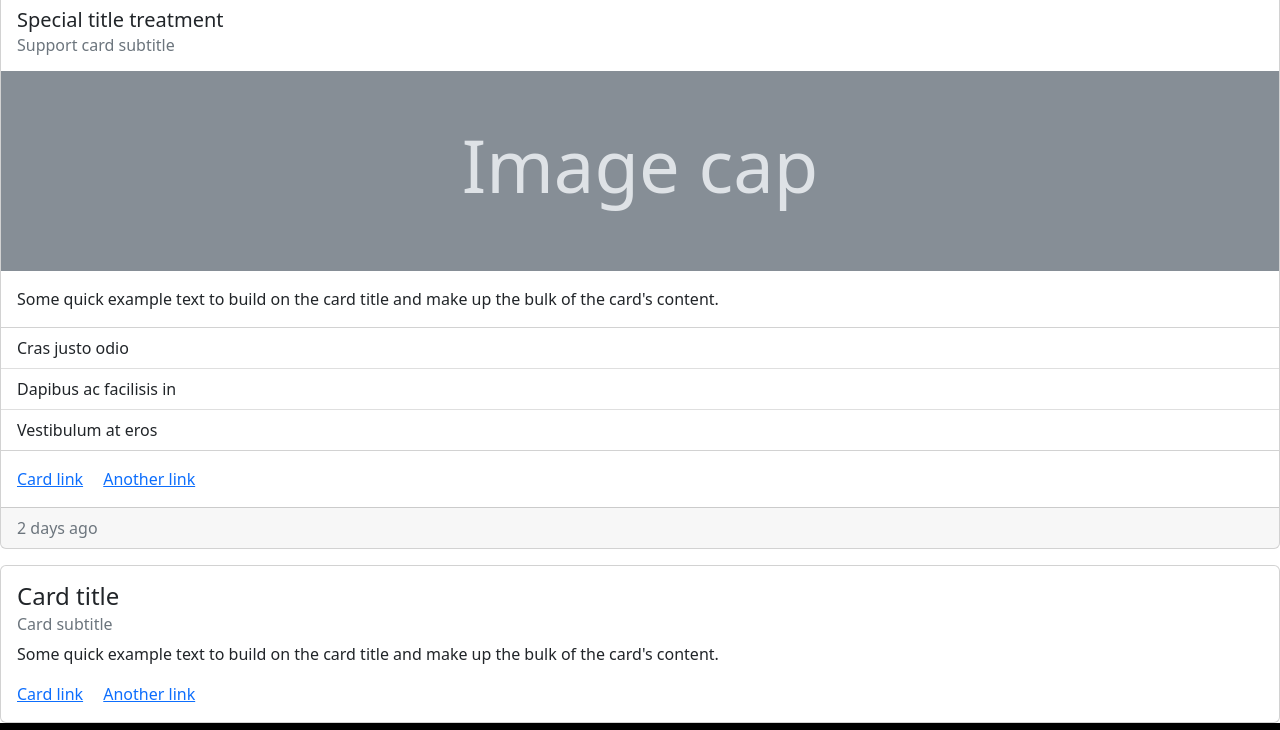
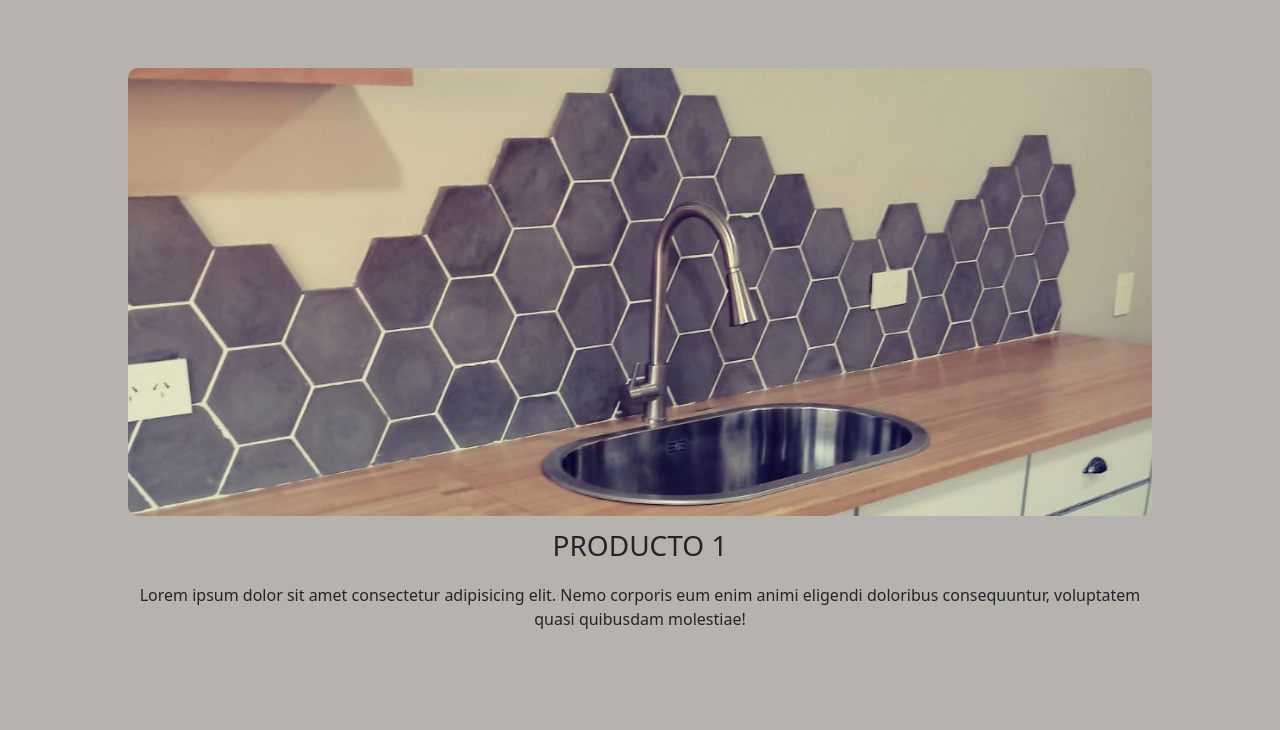
Before and after one commit to nahueldotto/dotto-revestimientos, a plain HTML site: page productos.html in a window 1280 px wide. Shown: the part 116-846 px from the top of the page. Drawn offline with nearby package versions, Linux system fonts and the light colour scheme.

Commit message:
agregue fotos y textos

```diff
--- a/css/style.css
+++ b/css/style.css
@@ -246,6 +246,36 @@
     color: #999;
 }
 
+/* seccion PRODUCTOS */
+
+.grillaProductos {
+    display: flex;
+    flex-direction: column;
+    width: 100%;
+    background-color: #5a504470;
+}
+
+.grillaProductos h3{
+    padding: 1vw;
+}
+
+.grillaProductos div {
+    margin: 0 auto;
+    padding: 10vw;
+    text-align: center;
+}
+
+.grillaProductos img {
+    width: 100%;
+    border-radius: 10px;
+
+}
+
+.grillaProductos img:hover {
+    transform: scale(110%);
+    padding: 1vw;
+    transition: 0.3s;
+}
 /* seccion PRESUPUESTOS */
 
 .presupuestos {
--- a/productos.html
+++ b/productos.html
@@ -63,41 +63,28 @@
         </nav>
     </header>
     <main>
-        <div class="card mb-3">
-            <h3 class="card-header">Card header</h3>
-            <div class="card-body">
-              <h5 class="card-title">Special title treatment</h5>
-              <h6 class="card-subtitle text-muted">Support card subtitle</h6>
+        <section class="grillaProductos">
+            <div>
+                <img src="./img/imagen1.jpg" alt="producto1">
+                <h3>PRODUCTO 1</h3>
+                <p>Lorem ipsum dolor sit amet consectetur adipisicing elit. Nemo corporis eum enim animi eligendi doloribus consequuntur, voluptatem quasi quibusdam molestiae!</p>
             </div>
-            <svg xmlns="http://www.w3.org/2000/svg" class="d-block user-select-none" width="100%" height="200" aria-label="Placeholder: Image cap" focusable="false" role="img" preserveAspectRatio="xMidYMid slice" viewBox="0 0 318 180" style="font-size:1.125rem;text-anchor:middle">
-              <rect width="100%" height="100%" fill="#868e96"></rect>
-              <text x="50%" y="50%" fill="#dee2e6" dy=".3em">Image cap</text>
-            </svg>
-            <div class="card-body">
-              <p class="card-text">Some quick example text to build on the card title and make up the bulk of the card's content.</p>
+            <div>
+                <img src="./img/imagen1.jpg" alt="producto2">
+                <h3>PRODUCTO 2</h3>
+                <p>Lorem ipsum dolor sit amet consectetur adipisicing elit. Alias soluta omnis sequi laborum similique dolorum voluptates, quod odit nostrum molestiae.</p>
             </div>
-            <ul class="list-group list-group-flush">
-              <li class="list-group-item">Cras justo odio</li>
-              <li class="list-group-item">Dapibus ac facilisis in</li>
-              <li class="list-group-item">Vestibulum at eros</li>
-            </ul>
-            <div class="card-body">
-              <a href="#" class="card-link">Card link</a>
-              <a href="#" class="card-link">Another link</a>
+            <div>
+                <img src="./img/imagen1.jpg" alt="producto3">
+                <h3>PRODUCTO 3</h3>
+                <p>Lorem ipsum dolor sit amet consectetur adipisicing elit. Alias soluta omnis sequi laborum similique dolorum voluptates, quod odit nostrum molestiae.</p>
             </div>
-            <div class="card-footer text-muted">
-              2 days ago
+            <div>
+                <img src="./img/imagen1.jpg" alt="producto4">
+                <h3>PRODUCTO 4</h3>
+                <p>Lorem ipsum dolor sit amet consectetur adipisicing elit. Alias soluta omnis sequi laborum similique dolorum voluptates, quod odit nostrum molestiae.</p>
             </div>
-          </div>
-          <div class="card">
-            <div class="card-body">
-              <h4 class="card-title">Card title</h4>
-              <h6 class="card-subtitle mb-2 text-muted">Card subtitle</h6>
-              <p class="card-text">Some quick example text to build on the card title and make up the bulk of the card's content.</p>
-              <a href="#" class="card-link">Card link</a>
-              <a href="#" class="card-link">Another link</a>
-            </div>
-          </div>
+        </section>
     </main>
     <footer class="footer">
         <ul>
```
